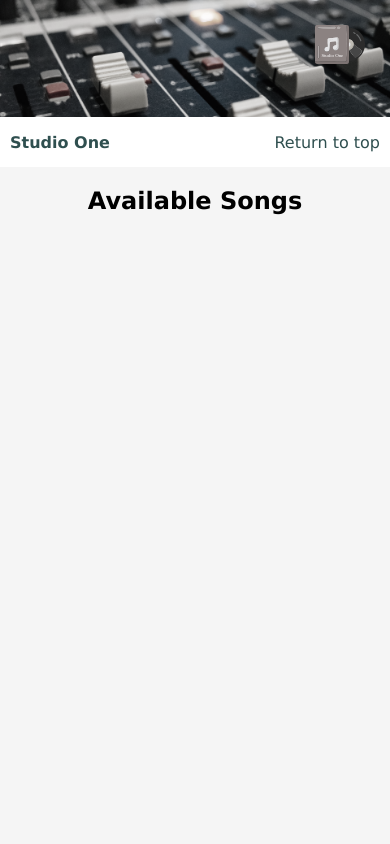
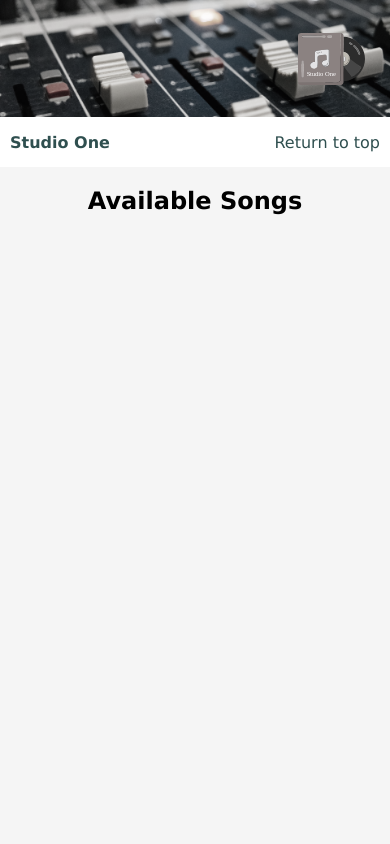
Before and after one commit to sunnysunny77/danielXML2, a plain HTML site: page index.html in a window 390 px wide. Shown: the top 844 px of the page. Drawn offline with Linux system fonts and the light colour scheme; no server answers.

Commit message:
Update app.css

```diff
--- a/css/app.css
+++ b/css/app.css
@@ -164,6 +164,7 @@ nav ul li a:focus {
 @media only Screen and (max-width: 993px) {
 
     #header div {
-        background-size: 75%;
+        background-size: 100%;
+        background-position: center right;
     }
 }
```
